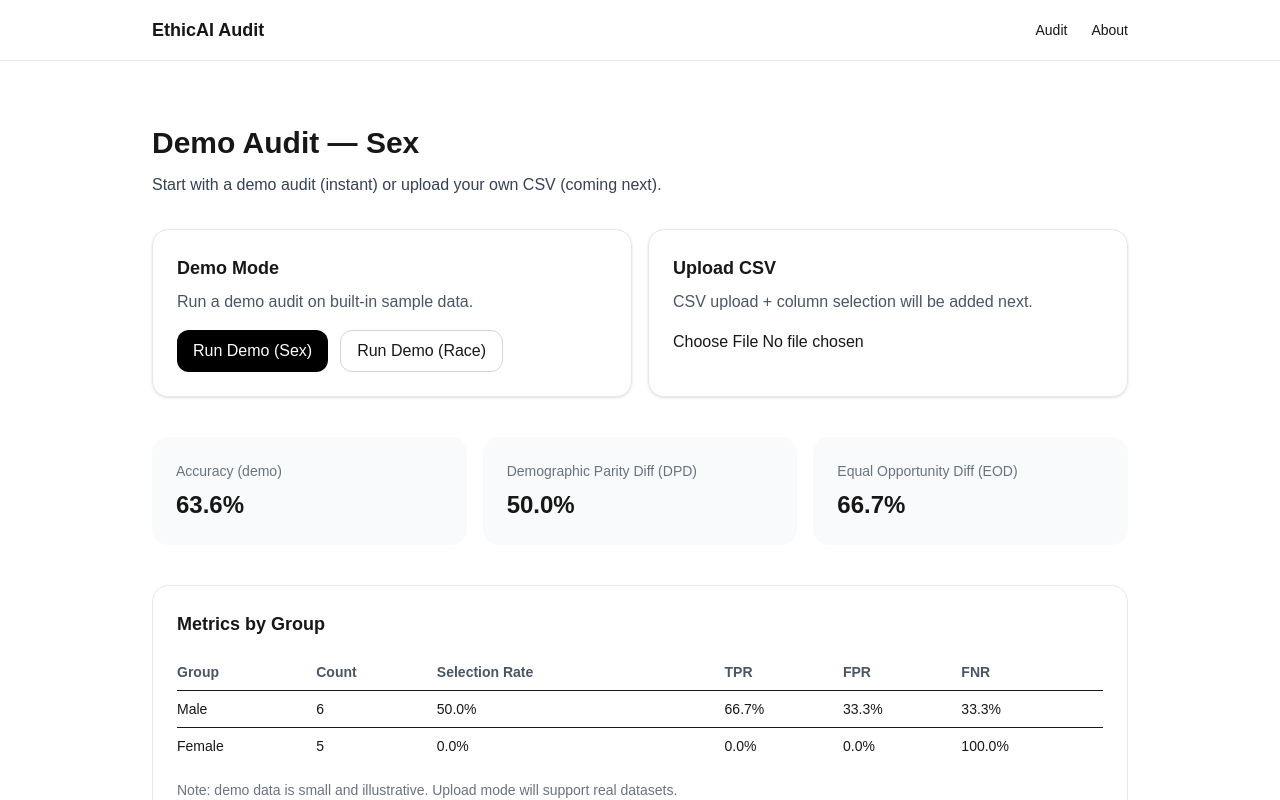
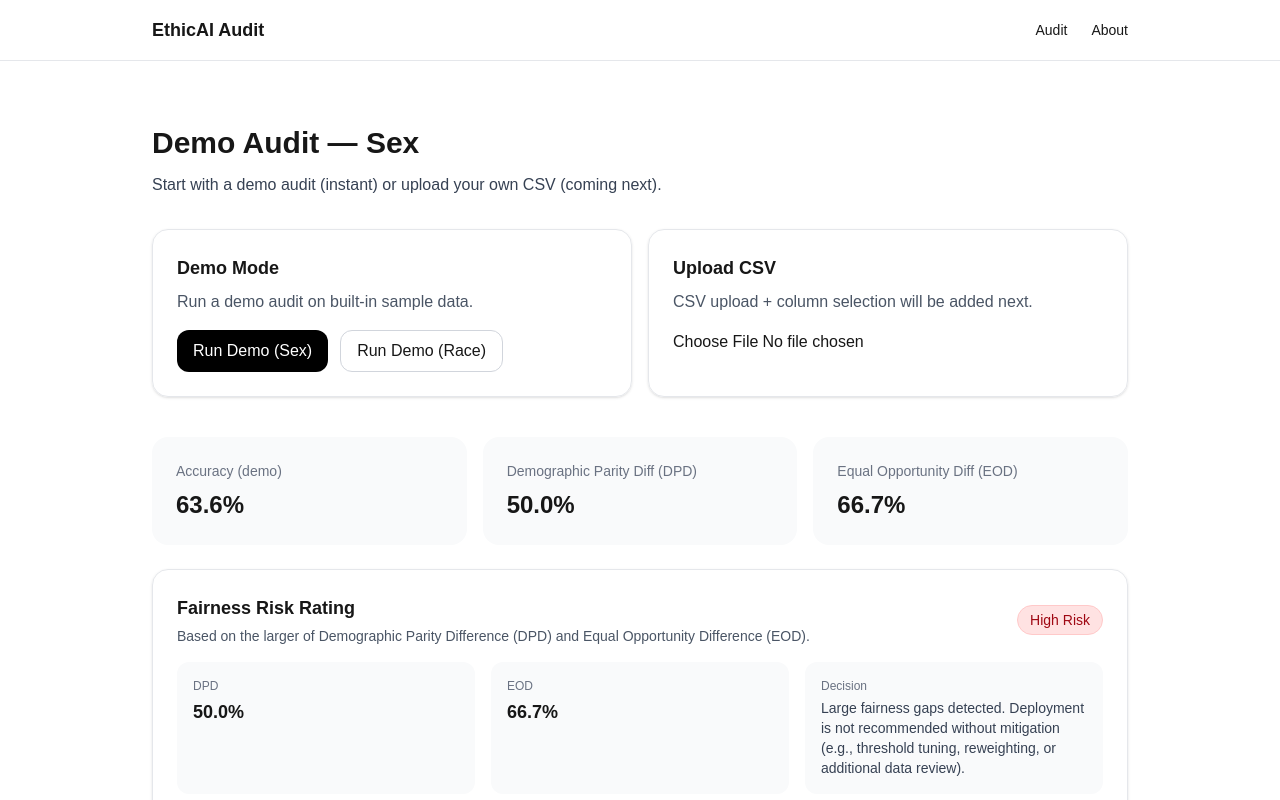
Before and after one commit to pranami4501/ethicai_audit, a Next.js app in the folder ethicai-audit/: page /audit in a window 1280 px wide. Both pictures are taken after a click on the button "Run Demo (Sex)". Shown: the top 800 px of the page. Built offline with nearby package versions, Linux system fonts and the light colour scheme.

Commit message:
Add fairness risk rating and charts to demo audit

```diff
--- a/ethicai-audit/app/audit/page.tsx
+++ b/ethicai-audit/app/audit/page.tsx
@@ -1,5 +1,4 @@
 "use client";
-console.log("AUDIT PAGE LOADED - CLIENT");
 
 import { useMemo, useState } from "react";
 import {
@@ -10,9 +9,42 @@ import {
   GroupMetrics,
 } from "@/lib/metrics";
 import { demoRaceData, demoSexData } from "@/lib/demoData";
+import GroupBarChart from "../../components/GroupBarChart";
+
+console.log("AUDIT PAGE LOADED - CLIENT");
 
 function formatPct(x: number) {
   return `${(x * 100).toFixed(1)}%`;
+}
+
+function riskFromGaps(dpd: number, eod: number) {
+  // thresholds (simple + defensible for an educational tool)
+  const gap = Math.max(dpd, eod);
+
+  if (gap < 0.1) {
+    return {
+      level: "Low",
+      badgeClass: "bg-green-100 text-green-800 border-green-200",
+      message:
+        "Gaps are small in this audit. Continue monitoring and validate on additional data.",
+    };
+  }
+
+  if (gap < 0.2) {
+    return {
+      level: "Medium",
+      badgeClass: "bg-yellow-100 text-yellow-800 border-yellow-200",
+      message:
+        "Noticeable gaps detected. Consider reviewing features, thresholds, and subgroup performance before deployment.",
+    };
+  }
+
+  return {
+    level: "High",
+    badgeClass: "bg-red-100 text-red-800 border-red-200",
+    message:
+      "Large fairness gaps detected. Deployment is not recommended without mitigation (e.g., threshold tuning, reweighting, or additional data review).",
+    };
 }
 
 export default function AuditPage() {
@@ -50,6 +82,7 @@ export default function AuditPage() {
     if (mode === "race") return "Demo Audit — Race";
     return "Fairness Audit";
   }, [mode]);
+  const risk = dpd !== null && eod !== null ? riskFromGaps(dpd, eod) : null;
 
   return (
     <main className="min-h-screen bg-white">
@@ -108,6 +141,59 @@ export default function AuditPage() {
           </div>
         )}
 
+        {risk && (
+          <div className="mt-6 rounded-2xl border border-gray-200 p-6 shadow-sm">
+            <div className="flex flex-col gap-3 sm:flex-row sm:items-center sm:justify-between">
+              <div>
+                <h3 className="text-lg font-semibold">Fairness Risk Rating</h3>
+                <p className="mt-1 text-sm text-gray-600">
+                  Based on the larger of Demographic Parity Difference (DPD) and Equal Opportunity Difference (EOD).
+                </p>
+              </div>
+
+              <span
+                className={`inline-flex items-center rounded-full border px-3 py-1 text-sm font-medium ${risk.badgeClass}`}
+              >
+                {risk.level} Risk
+              </span>
+            </div>
+
+            <div className="mt-4 grid gap-4 md:grid-cols-3">
+              <div className="rounded-xl bg-gray-50 p-4">
+                <p className="text-xs text-gray-500">DPD</p>
+                <p className="mt-1 text-lg font-semibold">{formatPct(dpd!)}</p>
+              </div>
+              <div className="rounded-xl bg-gray-50 p-4">
+                <p className="text-xs text-gray-500">EOD</p>
+                <p className="mt-1 text-lg font-semibold">{formatPct(eod!)}</p>
+              </div>
+              <div className="rounded-xl bg-gray-50 p-4">
+                <p className="text-xs text-gray-500">Decision</p>
+                <p className="mt-1 text-sm text-gray-700">{risk.message}</p>
+              </div>
+            </div>
+
+            <p className="mt-4 text-xs text-gray-500">
+              Note: These thresholds are educational defaults. Real deployments should use domain requirements and stakeholder policy.
+            </p>
+          </div>
+        )}
+
+        {groupResults.length > 0 && (
+          <div className="mt-10 grid gap-4 md:grid-cols-2">
+            <GroupBarChart
+              title="Selection Rate by Group"
+              valueLabel="Predicted positive rate"
+              data={groupResults.map((g) => ({ group: g.group, value: g.selectionRate }))}
+            />
+            <GroupBarChart
+              title="True Positive Rate (TPR) by Group"
+              valueLabel="Opportunity (recall on positives)"
+              data={groupResults.map((g) => ({ group: g.group, value: g.tpr }))}
+            />
+          </div>
+        )}
+
         {groupResults.length > 0 && (
           <div className="mt-10 rounded-2xl border border-gray-200 p-6">
             <h3 className="text-lg font-semibold">Metrics by Group</h3>
--- /dev/null
+++ b/ethicai-audit/components/GroupBarChart.tsx
@@ -0,0 +1,42 @@
+"use client";
+
+import {
+  BarChart,
+  Bar,
+  XAxis,
+  YAxis,
+  Tooltip,
+  ResponsiveContainer,
+  CartesianGrid,
+} from "recharts";
+
+type Props = {
+  title: string;
+  data: { group: string; value: number }[];
+  valueLabel?: string;
+};
+
+function formatPct(x: number) {
+  return `${(x * 100).toFixed(1)}%`;
+}
+
+export default function GroupBarChart({ title, data, valueLabel = "Value" }: Props) {
+  return (
+    <div className="rounded-2xl border border-gray-200 p-6 shadow-sm">
+      <h3 className="text-lg font-semibold">{title}</h3>
+      <p className="mt-1 text-sm text-gray-500">{valueLabel}</p>
+
+      <div className="mt-4 h-64">
+        <ResponsiveContainer width="100%" height="100%">
+          <BarChart data={data} margin={{ top: 10, right: 10, left: 0, bottom: 10 }}>
+            <CartesianGrid strokeDasharray="3 3" />
+            <XAxis dataKey="group" />
+            <YAxis tickFormatter={formatPct} />
+            <Tooltip formatter={(v: number) => formatPct(v as number)} />
+            <Bar dataKey="value" />
+          </BarChart>
+        </ResponsiveContainer>
+      </div>
+    </div>
+  );
+}
--- a/ethicai-audit/package.json
+++ b/ethicai-audit/package.json
@@ -11,7 +11,8 @@
   "dependencies": {
     "next": "16.1.1",
     "react": "19.2.3",
-    "react-dom": "19.2.3"
+    "react-dom": "19.2.3",
+    "recharts": "^3.6.0"
   },
   "devDependencies": {
     "@tailwindcss/postcss": "^4",
```
Also changed, not shown: 1 other file (tests, documents, lock files or other folders).
